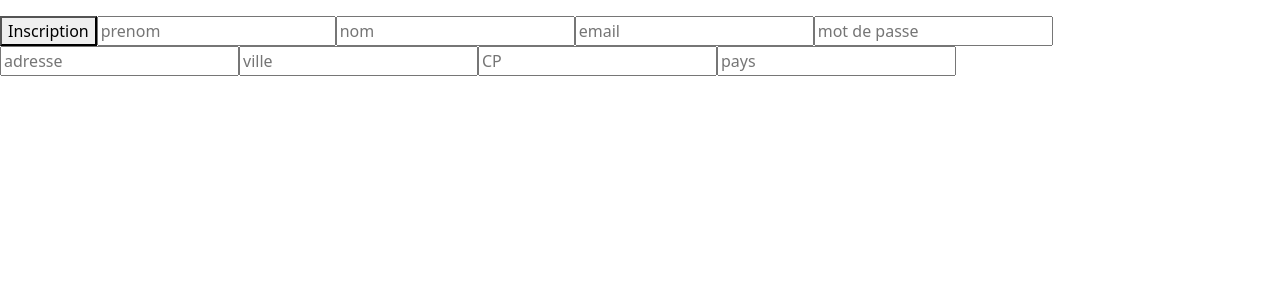
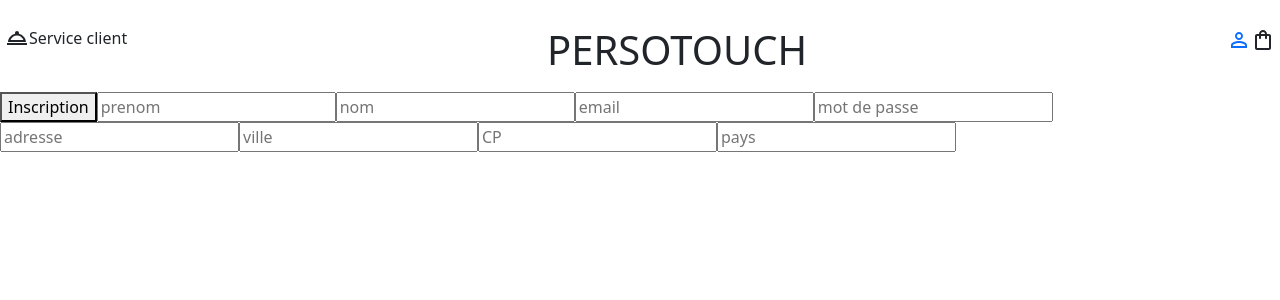
Before and after one commit to RyanDaltrey/persotouch_Frontend, a React (Create React App) app: page /inscription in a window 1280 px wide. Shown: the top 300 px of the page. Built offline with nearby package versions, Linux system fonts and the light colour scheme.

Commit message:
ADD le component NavBar dans InscriptionPage.

```diff
--- a/src/Components/NavBar.jsx
+++ b/src/Components/NavBar.jsx
@@ -12,7 +12,7 @@
             </div>
             <h1>PERSOTOUCH</h1>
             <div className='icon_client_panier'>
-            <PersonOutlineOutlinedIcon/>
+             <a href="/inscription"><PersonOutlineOutlinedIcon  className='icon_utilisateur'/></a>
             <ShoppingBagOutlinedIcon/>
             </div>
         </div>
--- a/src/Pages/InscriptionPage.jsx
+++ b/src/Pages/InscriptionPage.jsx
@@ -1,8 +1,9 @@
 import instance from "../API/axios";
+import NavBar from "../Components/NavBar";
+
+
 const { useState } = require("react");
 const { useNavigate } = require("react-router-dom")
-
-
 
 const InscriptionPage = () =>{
 
@@ -37,6 +38,7 @@
     }
 
     return <>
+        <NavBar/>
         <div>
             <button onClick={() => {register()}}>Inscription</button>
             <input type="text" name="prenom" defaultValue={prenom} placeholder="prenom" onChange={(e) => {setPrenom(e.target.value)}}/>
```
Also changed, not shown: src/Styles/NavBar.css (line endings or trailing spaces).
